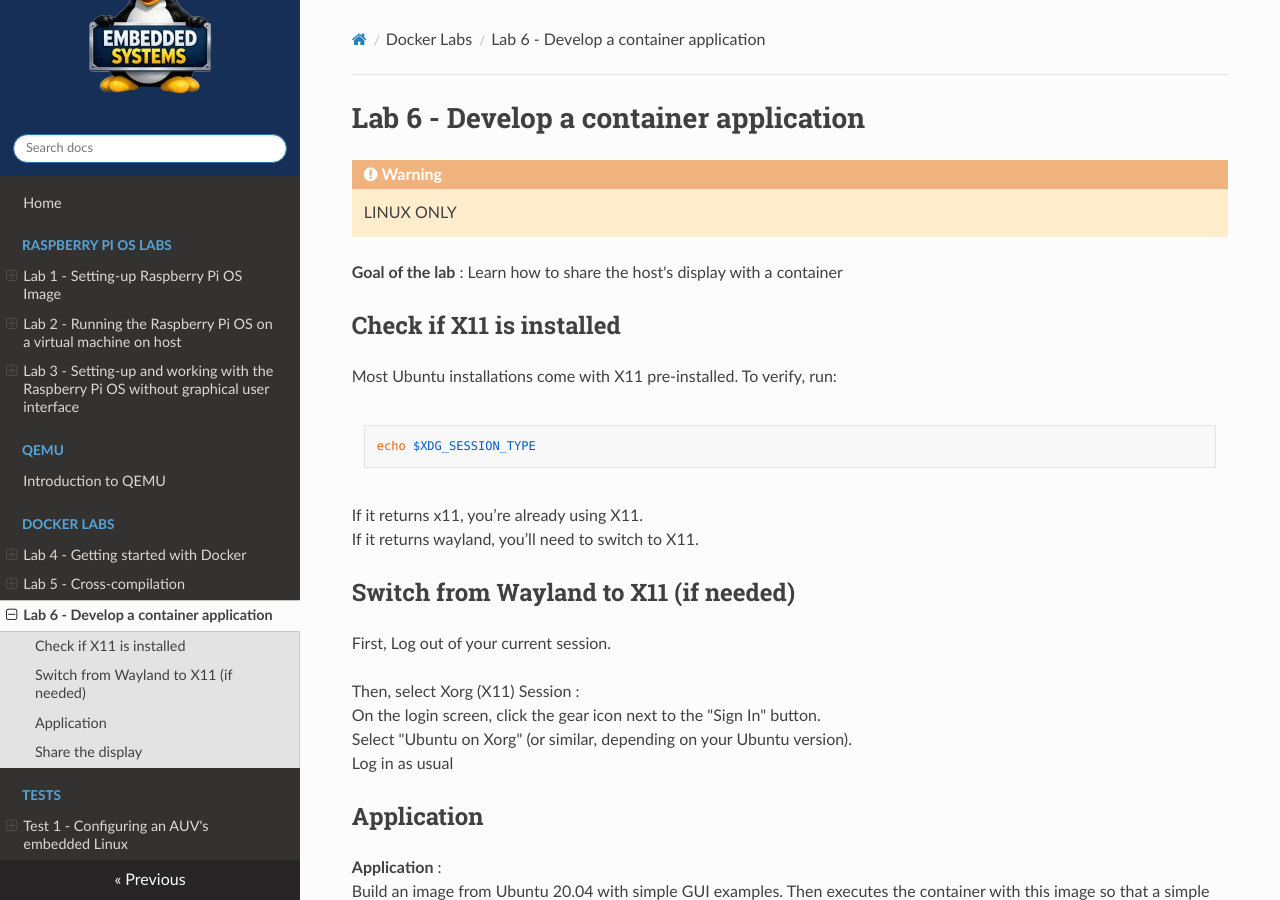
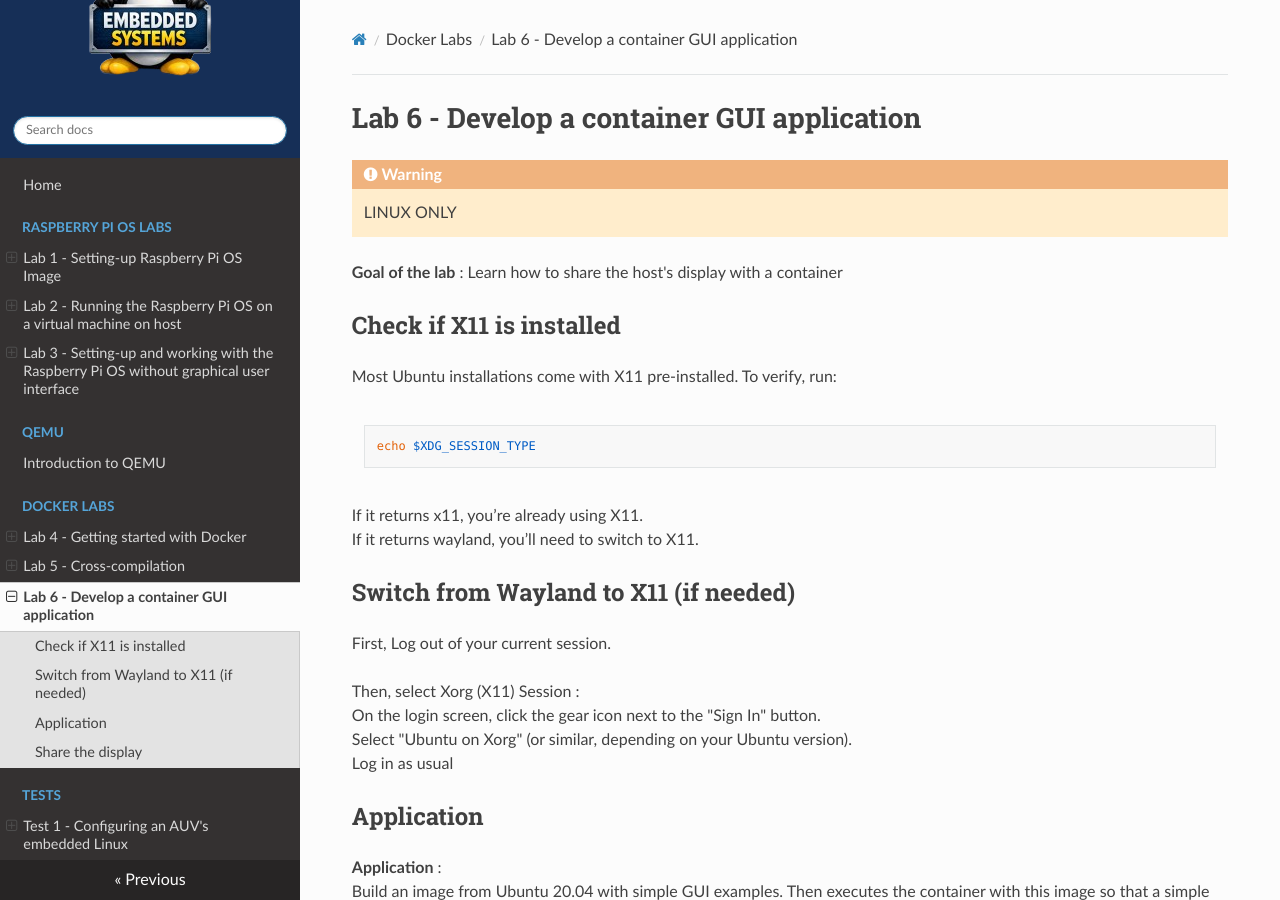
Before and after one commit to tlefloch/emb-sys, an MkDocs documentation site: the page built from docs/docker/lab6/intro.md, in a window 1280 px wide and 900 px high. Built offline with MkDocs 1.6.1, drawn with Linux system fonts in a browser that asks for light colours; nearby versions of some CDN libraries.

Commit message:
add lab6

```diff
--- a/docs/docker/lab6/intro.md
+++ b/docs/docker/lab6/intro.md
@@ -1,4 +1,4 @@
-# Lab 6 - Develop a container application
+# Lab 6 - Develop a container GUI application
 
 !!! Warning
     LINUX ONLY
```
